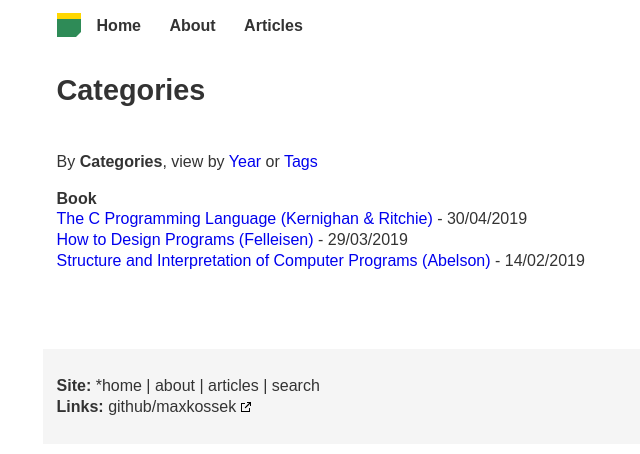
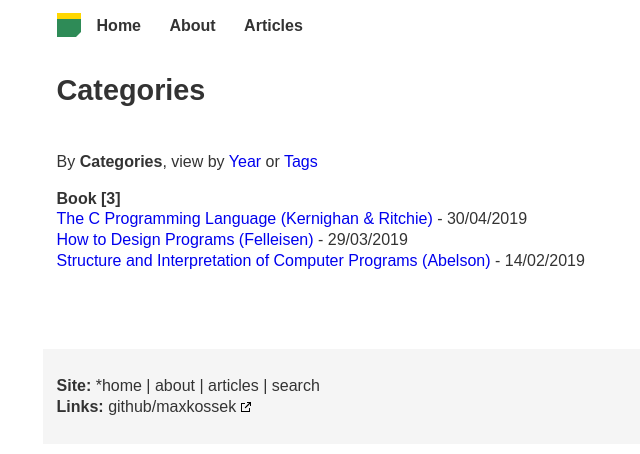
Before and after one commit to maxkossek/maxkossek.github.io, a Jekyll site: the page built from categories.html, in a window 1280 px wide. Shown: the top 454 px of the page, without its empty margins (272-912 px from the left). Built offline with Jekyll 4.4.1, drawn with Linux system fonts in a browser that asks for light colours.

Commit message:
Favicon link update, and post and tag counts

```diff
--- a/_includes/head.html
+++ b/_includes/head.html
@@ -7,7 +7,7 @@
 	<!-- styles -->
 	<link href="/css/main.css" type="text/css" rel="stylesheet">
 	<meta name="theme-color" content="#2e8b57">
-	<link rel="shortcut icon" href="favicon.ico">
+	<link rel="shortcut icon" href="/favicon.ico" type="image/x-icon">
 	<link rel="apple-touch-icon" href="/assets/images/apple-touch-icon.png">
 	{% include analytics.html %}
 	<meta name="google-site-verification" content="e5pjL8NfH-tMmnAKQE4e1KqtVgGoW0NRt7UUiga3tFg" />
--- a/categories.html
+++ b/categories.html
@@ -12,7 +12,7 @@
 <p>By <strong>Categories</strong>, view by <a href="/articles">Year</a> or <a href="/tags">Tags</a></p>
 
 {% for category in site.categories %}
-<strong id="#{{ category[0] | downcase | url_escape | strip | replace: ' ', '-' }}" style="text-transform: capitalize;">{{ category | first }}</strong>
+<strong id="#{{ category[0] | downcase | url_escape | strip | replace: ' ', '-' }}" style="text-transform: capitalize;">{{ category | first }} <span>[{{ category[1].size }}]</span></strong>
 <ul class="none">
 {% for post in category.last %}
 <li><a href="{{ post.url }}" title="{{ post.title }}">{{ post.title }}</a> - <time>{{ post.date | date: "%-d/%m/%Y" }}</time></li>
--- a/tags.html
+++ b/tags.html
@@ -12,7 +12,7 @@
 <p>By <strong>Tags</strong>, view by <a href="/articles">Year</a> or <a href="/categories">Categories</a></p>
 
 {% for tag in site.tags %}
-<strong id="#{{ tag[0] | downcase | url_escape | strip | replace: ' ', '-' }}"># {{ tag | first }}</strong>
+<strong id="#{{ tag[0] | downcase | url_escape | strip | replace: ' ', '-' }}"># {{ tag | first }} <span>[{{ tag[1].size }}]</span></strong>
 <ul class="none">
 {% for post in tag.last %}
 <li><a href="{{ post.url }}" title="{{ post.title }}">{{ post.title }}</a> - <time>{{ post.date | date: "%-d/%m/%Y" }}</time></li>
```
